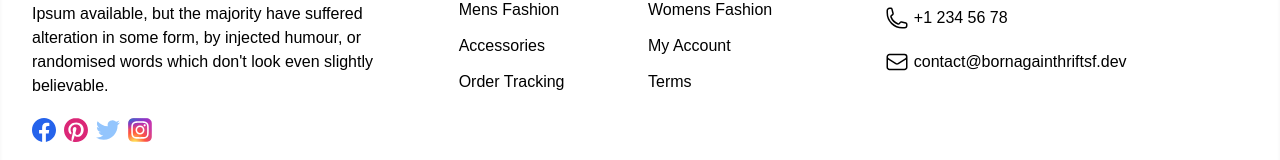
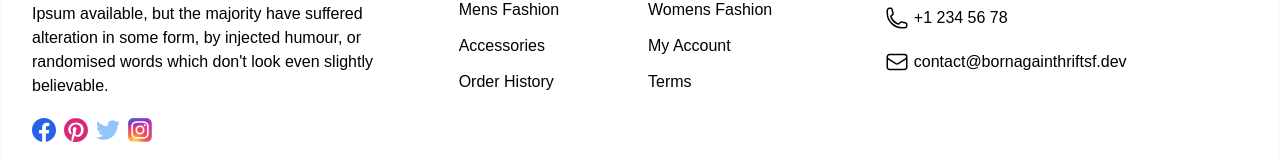
Before and after one commit to dbenavi5/born-again-e-shop, a Next.js app: page /register in a window 1280 px wide. Shown: the part 630-790 px from the top of the page. Built offline with nearby package versions, Linux system fonts and the light colour scheme; no server answers; a web font is replaced by a local one.

Commit message:
update footer link for order history

```diff
--- a/components/Footer.js
+++ b/components/Footer.js
@@ -104,7 +104,9 @@ export default function Footer() {
             </svg>
           </div>
         </div>
-        <p className="pt-5"><b>Copyright © 2022 Born Again Thrift SF</b></p>
+        <p className="pt-5">
+          <b>Copyright © 2022 Born Again Thrift SF</b>
+        </p>
       </div>
       {/* center */}
       <div className="flex flex-1 ml-4 flex-col p-4">
@@ -131,7 +133,7 @@ export default function Footer() {
             <Link href="/profile">My Account</Link>
           </li>
           <li className="w-1/2 mb-3 cursor-pointer hover:text-blue-600">
-            Order Tracking
+            <Link href="/order-history">Order History</Link>
           </li>
           <li className="w-1/2 mb-3 cursor-pointer hover:text-blue-600">
             Terms
@@ -193,7 +195,6 @@ export default function Footer() {
           </svg>
           &nbsp;contact@bornagainthriftsf.dev
         </div>
-
       </div>
     </div>
   );
```
